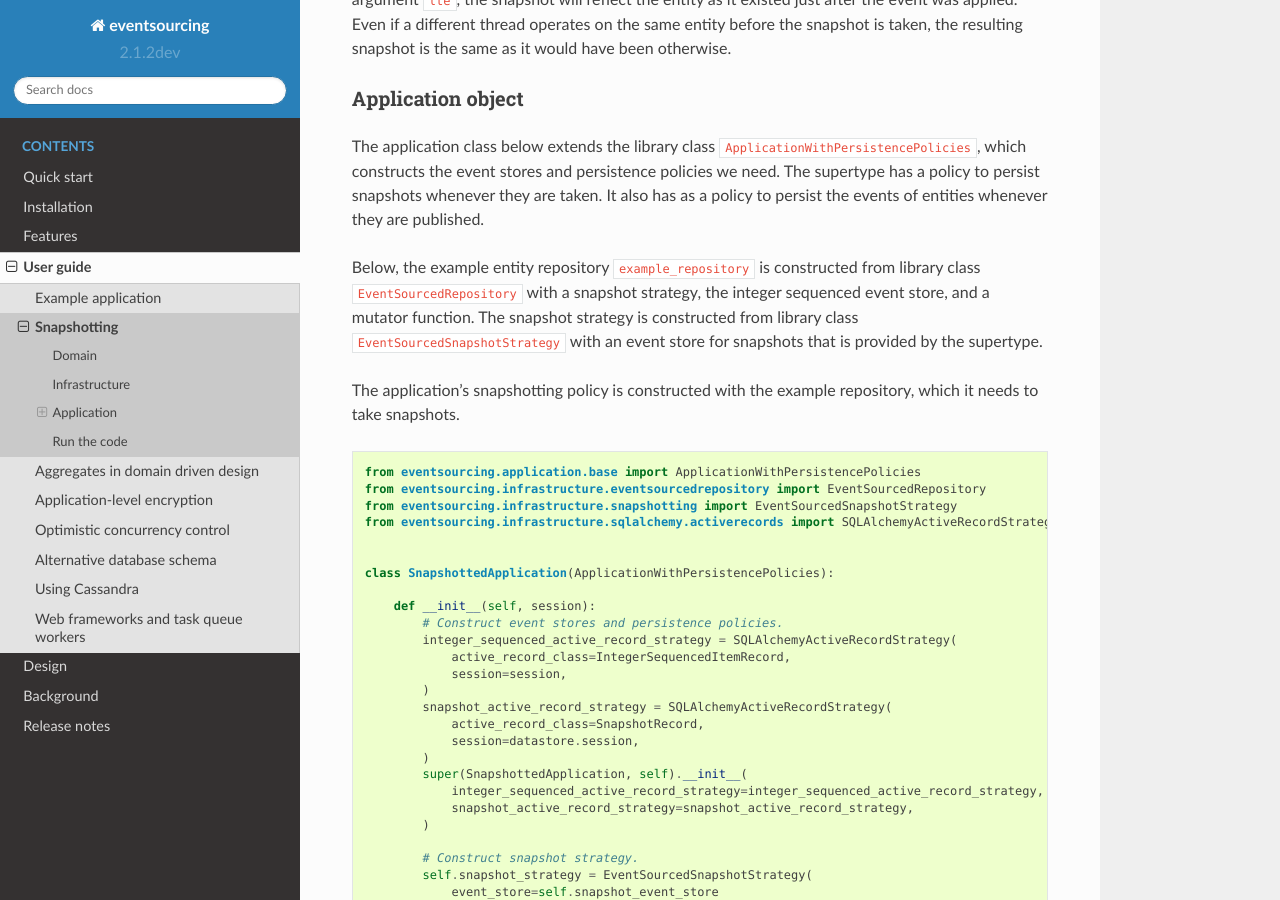
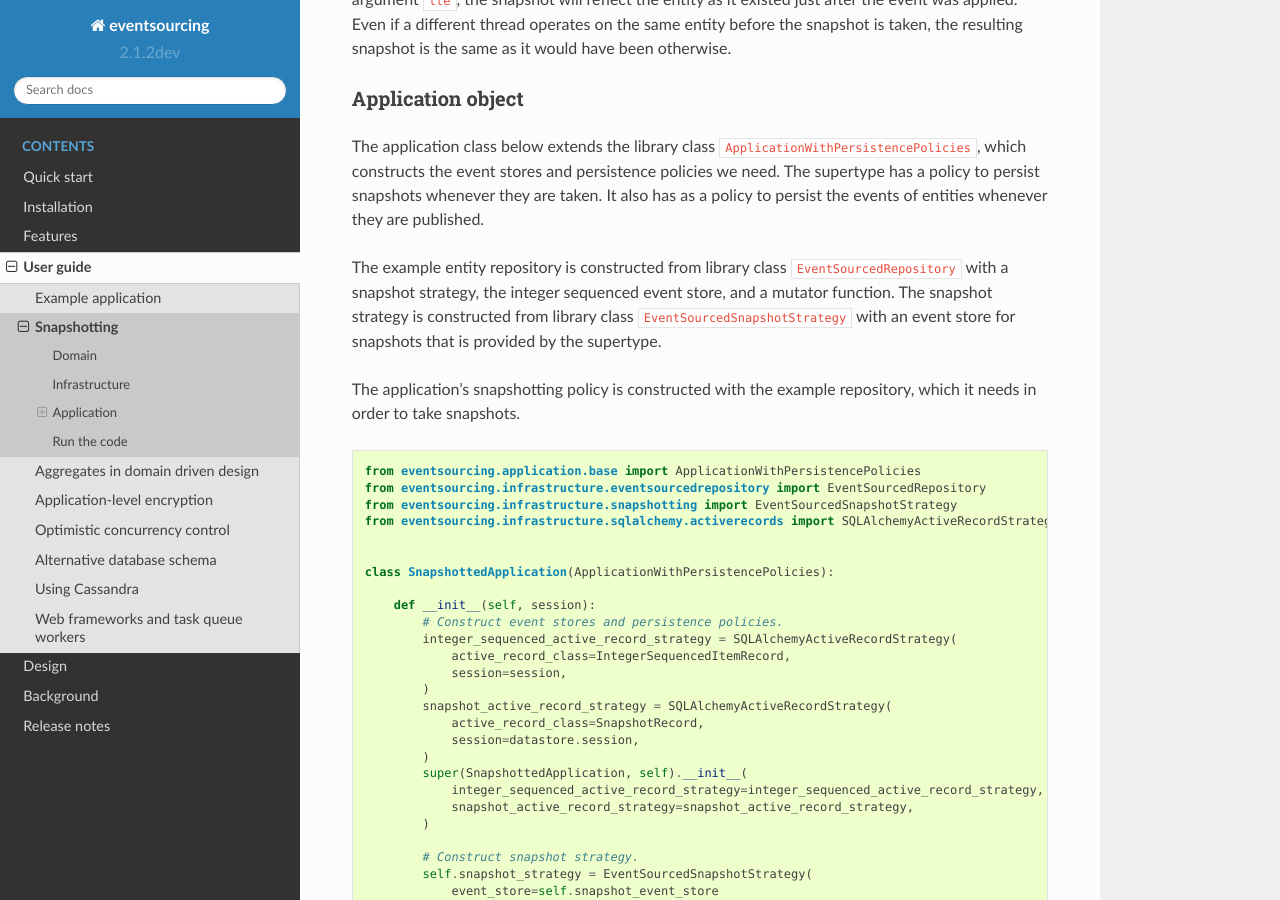
Before and after one commit to pyeventsourcing/eventsourcing, a Sphinx documentation site: the page built from docs/topics/user_guide/snapshotting.rst, in a window 1280 px wide and 900 px high, scrolled down 1561 px. Built offline with Sphinx 7.4.7 and the Read the Docs theme 2.0.0, drawn with Linux system fonts in a browser that asks for light colours.

Commit message:
Adjusted wording.

```diff
--- a/docs/topics/user_guide/example_application.rst
+++ b/docs/topics/user_guide/example_application.rst
@@ -7,8 +7,8 @@ dependencies on the library.
 
 A stand-alone domain model is developed without library classes, which shows
 how event sourcing in Python can work. The stand-alone code examples here are
-simplified versions of the library classes. All the infrastructure classes
-from library are used explicitly to show the different components involved,
+simplified versions of the library classes. Infrastructure classes from the
+library are used explicitly to show the different components involved,
 so you can understand how to make variations.
 
 .. contents:: :local:
--- a/docs/topics/user_guide/snapshotting.rst
+++ b/docs/topics/user_guide/snapshotting.rst
@@ -97,14 +97,14 @@ which constructs the event stores and persistence policies we need. The supertyp
 to persist snapshots whenever they are taken. It also has as a policy to persist the events of
 entities whenever they are published.
 
-Below, the example entity repository ``example_repository`` is constructed from library class
+The example entity repository is constructed from library class
 ``EventSourcedRepository`` with a snapshot strategy, the integer sequenced event
 store, and a mutator function. The snapshot strategy is constructed from library class
 ``EventSourcedSnapshotStrategy`` with an event store for snapshots that is provided by the
 supertype.
 
 The application's snapshotting policy is constructed with the example repository, which
-it needs to take snapshots.
+it needs in order to take snapshots.
 
 .. code:: python
 
```
